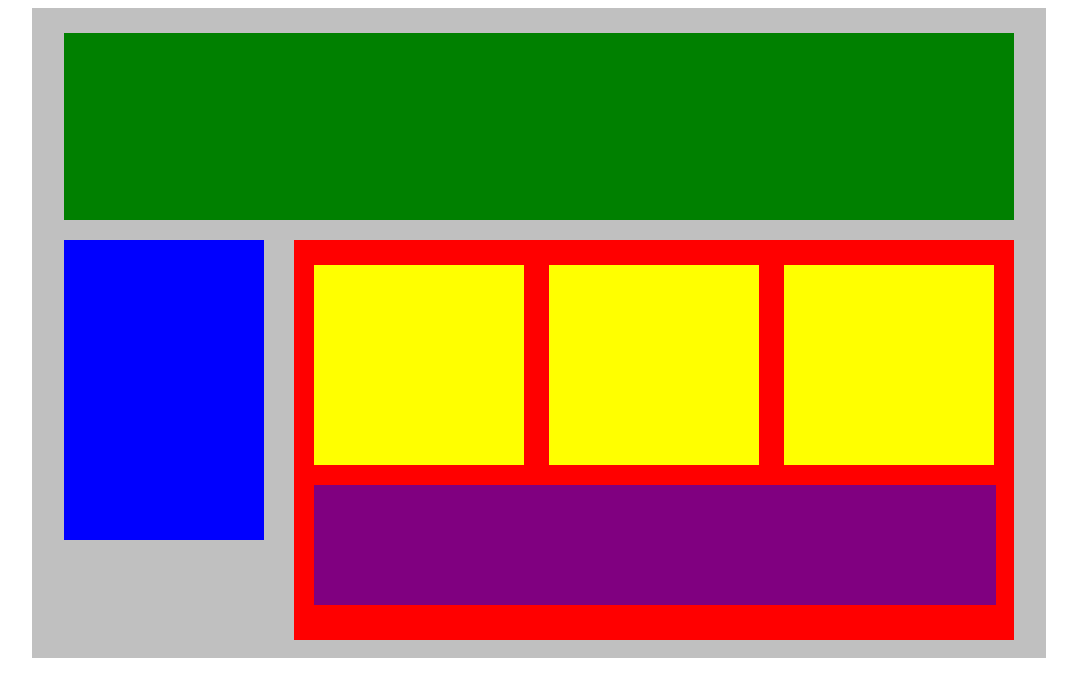
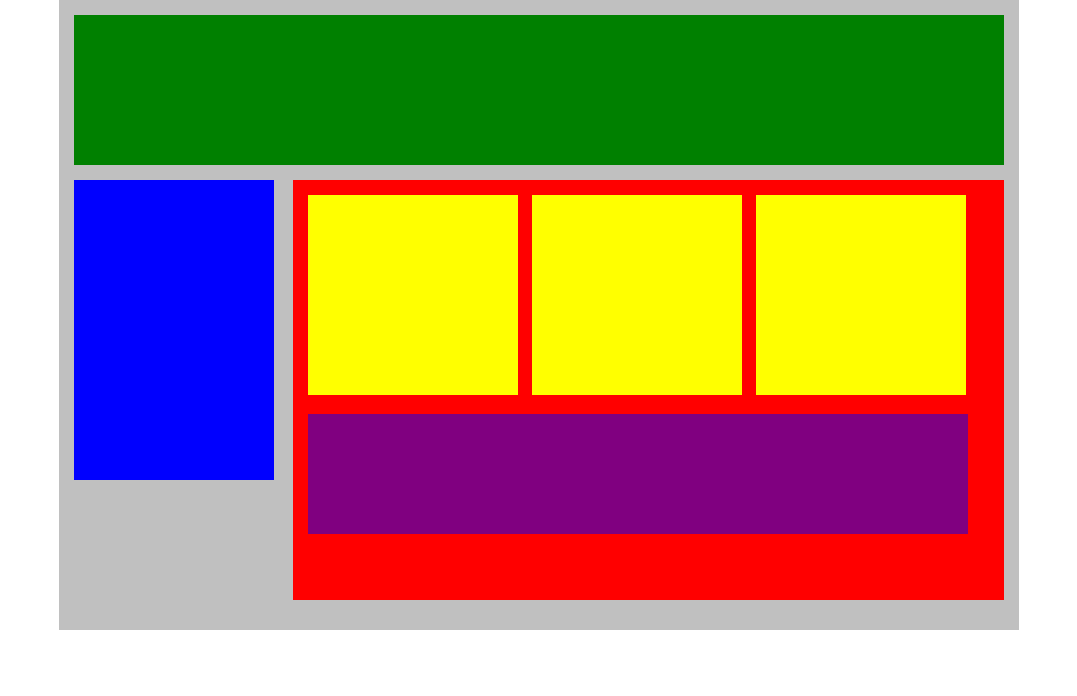
Before and after one commit to cperez-1/block_trace, a plain HTML site: page index.html in a window 1280 px wide. Shown: the whole page, without its empty margins (101-1178 px from the left). Drawn offline with Linux system fonts and the light colour scheme.

Commit message:
Update: Trazar Bloques - Cristian Perez

```diff
--- a/style.css
+++ b/style.css
@@ -1,51 +1,51 @@
+*{
+    margin: 0px;
+    padding: 0px;
+}
+
 .container{
-    width: 950px;
+    width: 960px;
     height: 600px;
     background-color: silver;
+    padding-top: 15px;
+    padding-bottom: 15px;
     margin: 0px auto;
-    padding: 25px 32px;
 }
 .top-nav {
     height: 150px;
+    width: 930px;
     background-color: green;
-    padding-top: 5px;
-    padding-right: 0;
-    padding-bottom: 2em;
-    padding-left: 50px;
+    margin-left: 15px;
+    margin-right: 15px;
 }
 .side-nav {
     height: 300px;
     width: 200px;
     background-color: blue;
-    float: left;
-    margin-top:  20px;
+    margin: 15px;
+    display: inline-block;
+
 }
 .main {
     height: 400px;
-    width: 720px;
+    width: 691px;
     background-color: red;
-    display: inline;
-    margin-left: 30px;
-    float: right;
-    margin-top:  20px;
+    margin-top: 15px;
+    display: inline-block;
+    padding: 10px;
+    vertical-align: top;
 }
 .sub-content {
     height: 200px;
-    width: 200px;
+    width: 210px;
     background-color: yellow;
-    float:inherit;
-    margin-top: 25px;
-    margin-left: 5px;
-    margin-right: 20px;
-    padding-left: 10px;
+    margin: 5px;
+    display: inline-block;
 }
 #advertisement {
     height: 120px;
     width: 660px;
     background-color: purple;
-    float:inherit;
-    display: inline;
-    margin-right: 18px;
-    margin-top:  20px;
-    padding-left: 22px;
+    margin-left: 5px;
+    margin-top: 10px;
 }
```
